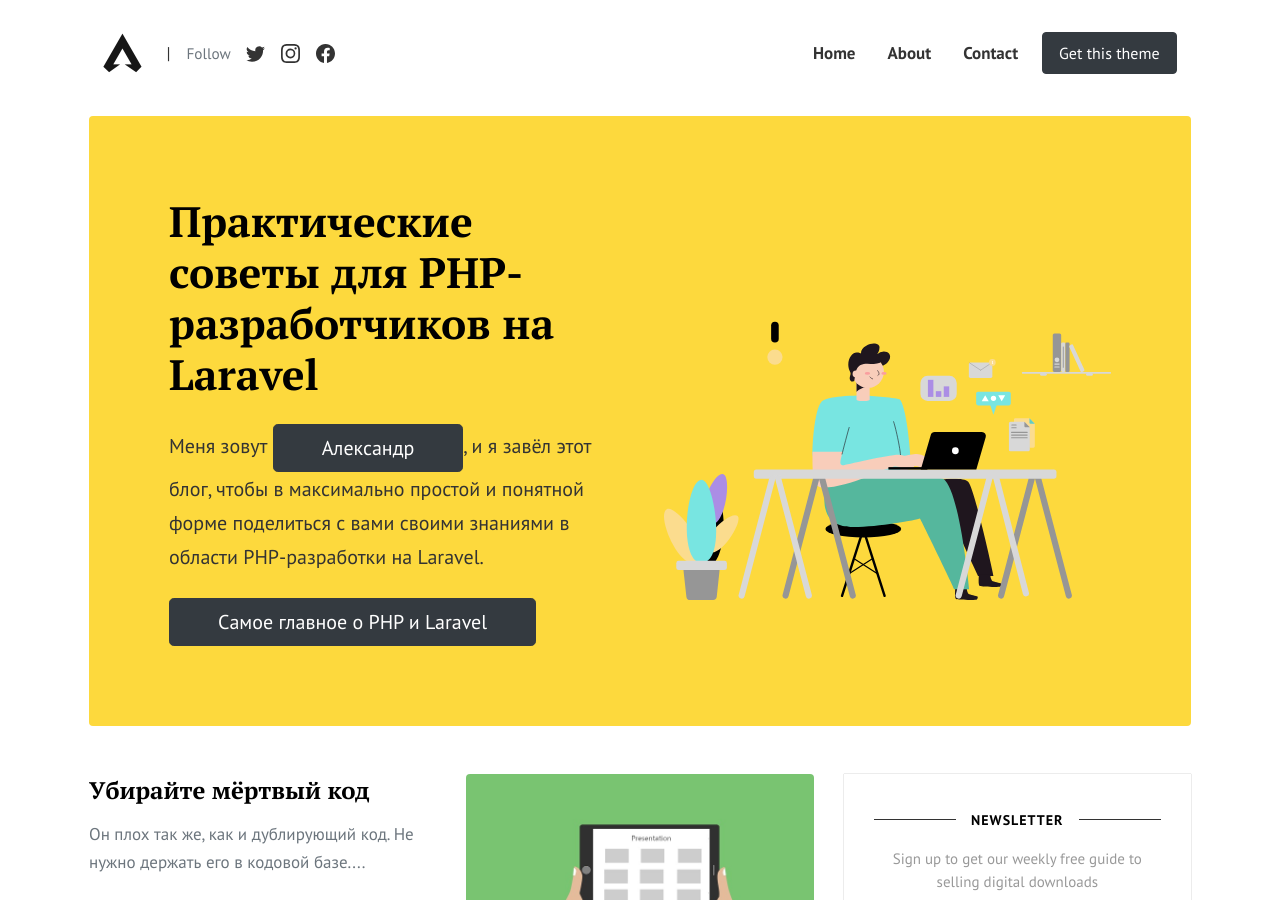
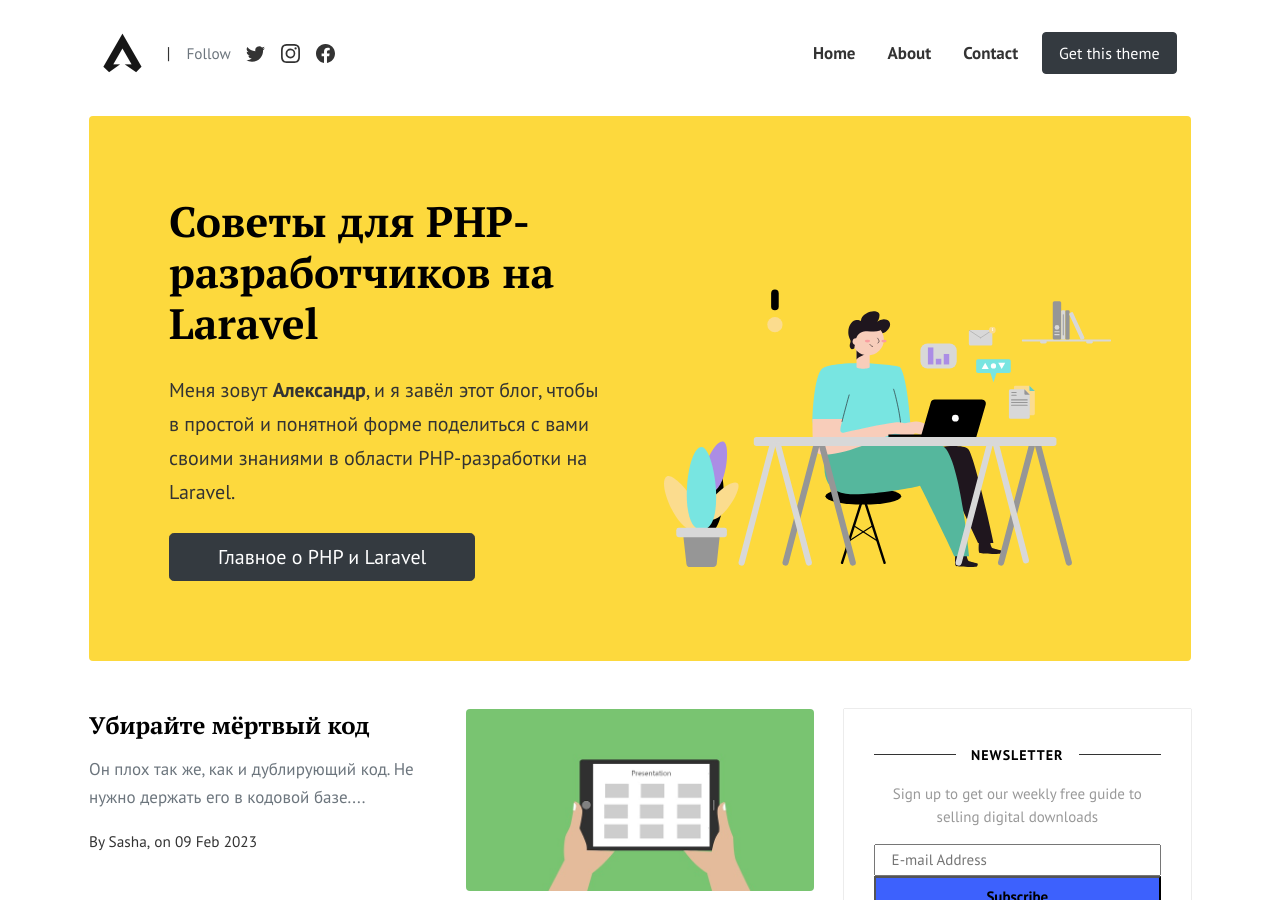
Before and after one commit to gomzyakov/gomzyakov.github.io, a Jekyll site: the page built from index.html, in a window 1280 px wide and 900 px high. Built offline with Jekyll 4.4.1, drawn with Linux system fonts in a browser that asks for light colours; the list of posts is cut into pages by our own code; comment, search, counter and statistics services are not loaded.

Commit message:
Update index.html

```diff
--- a/index.html
+++ b/index.html
@@ -10,9 +10,9 @@ background: '/img/bg-index.jpg'
 <div class="rounded mb-5 hero">
   <div class="row align-items-center justify-content-between">
     <div class="col-md-6">
-      <h1 class="font-weight-bold mb-4 serif-font">Практические советы для PHP-разработчиков на Laravel</h1>
-      <p class="lead mb-4">Меня зовут <a href="{{site.baseurl}}/about" class="btn btn-dark text-white px-5 btn-lg">Александр</a>, и я завёл этот блог, чтобы в максимально простой и понятной форме поделиться с вами своими знаниями в области PHP-разработки на Laravel.</p>
-      <a href="{{site.baseurl}}/about" class="btn btn-dark text-white px-5 btn-lg">Самое главное о PHP и Laravel</a>
+      <h1 class="font-weight-bold mb-4 serif-font">Советы для PHP-разработчиков на Laravel</h1>
+      <p class="lead mb-4">Меня зовут <a href="{{site.baseurl}}/about" class="font-weight-bold">Александр</a>, и я завёл этот блог, чтобы в&nbsp;простой и понятной форме поделиться с вами своими знаниями в области PHP-разработки на Laravel.</p>
+      <a href="{{site.baseurl}}/about" class="btn btn-dark text-white px-5 btn-lg">Главное о PHP и Laravel</a>
     </div>
     <div class="col-md-6 text-right pl-0 pl-lg-4">
       <img class="intro" height="500" src="{{site.baseurl}}/assets/images/intro.svg">
```
